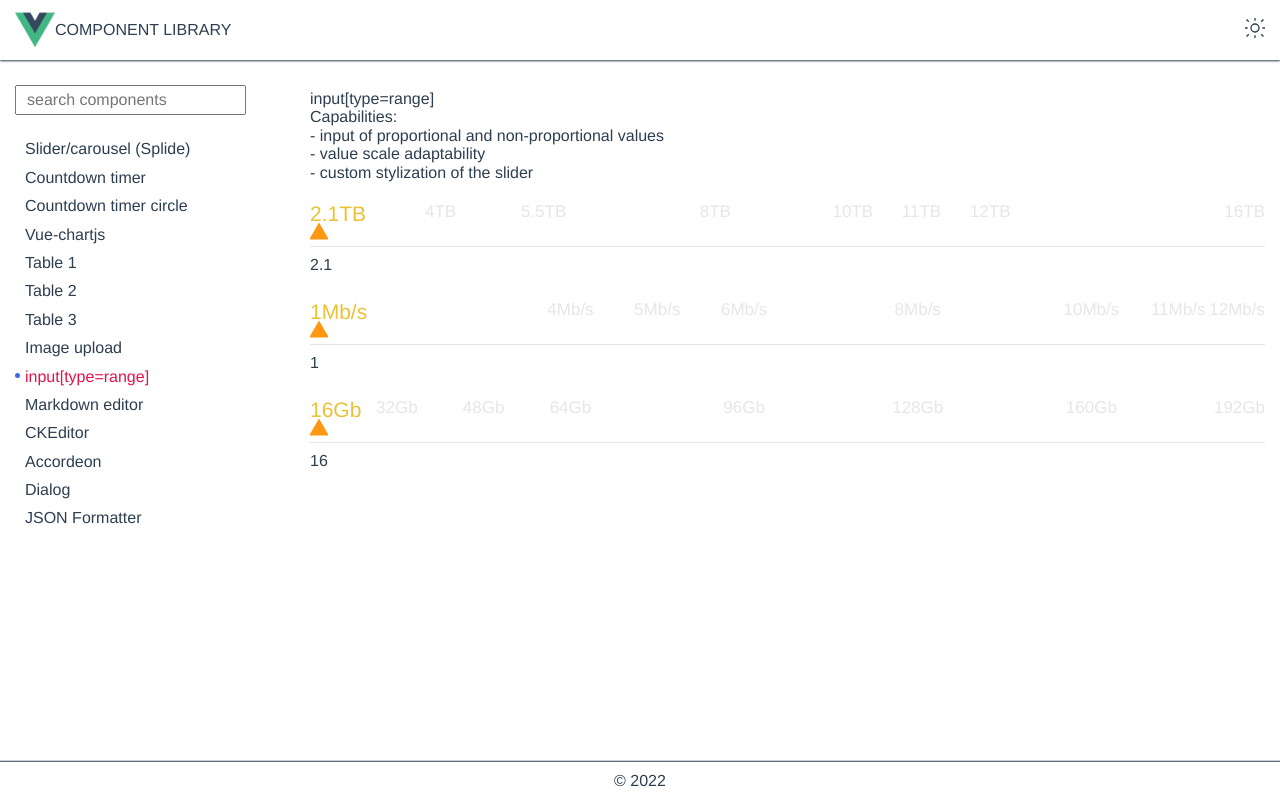
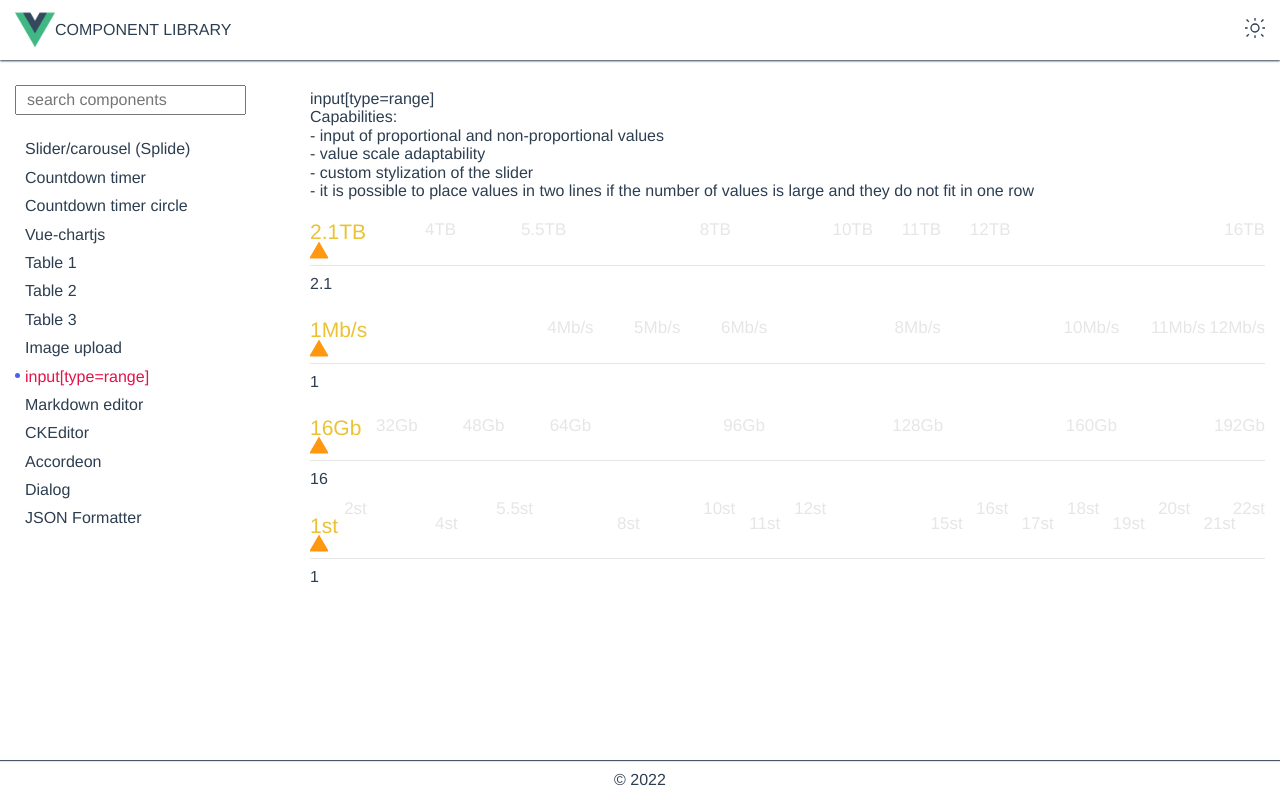
Before and after one commit to StadnikAndrey/component-library, a Vue app: page /input-type-range in a window 1280 px wide. Built offline with nearby package versions, Linux system fonts and the light colour scheme.

Commit message:
input[type=range]: values in two lines

```diff
--- a/src/components/InputTypeRange.vue
+++ b/src/components/InputTypeRange.vue
@@ -1,14 +1,15 @@
 <template>
   <div class="range">
-     <div class="range__list">
+    <div class="range__list">
       <span
         v-for="item of datalist.options"
         :key="item.value"
         class="range__opt"
         :class="item.activClass"
-        :style="`--w: ${item.value}; --total: ${datalist.total}; --start: ${datalist.start}`"
+        :style="`--w: ${item.value}; --total: ${datalist.total}; --start: ${datalist.start}; --t: ${datalist.top}`"
         @click="setValueInput($event, item.value)"
-      >{{item.value + datalist.unit}}</span>
+        >{{ item.value + datalist.unit }}</span
+      >
     </div>
     <input
       class="range__input"
@@ -20,13 +21,13 @@
       @input="changeValueRange($event)"
     />
   </div>
-  <div class="range__res">{{res}}</div>
+  <div class="range__res">{{ res }}</div>
 </template>
 
 <script>
 import { ref } from "vue";
 export default {
-  props: ["values", "unit"],
+  props: ["values", "unit", "top"],
   setup(props) {
     let datalist = ref({});
     datalist.value = {
@@ -34,6 +35,7 @@ export default {
       total: 0,
       start: 0,
       options: [],
+      top: 0,
     };
     let input = ref({});
     input.value = {
@@ -42,6 +44,7 @@ export default {
       max: 0,
     };
     datalist.value.unit = props.unit;
+    datalist.value.top = props.top != undefined ? props.top : 0;
     datalist.value.options = [];
     let valueOptions = Array.from(new Set(props.values));
     valueOptions.sort((a, b) => {
@@ -66,7 +69,7 @@ export default {
     return { datalist, input, res };
   },
   methods: {
-     changeValueRange(e) {
+    changeValueRange(e) {
       let values = Array.from(this.datalist.options).map((o) => o.value);
 
       let prevValue = Number(this.input.value);
@@ -214,6 +217,9 @@ export default {
     &:last-child {
       transform: translateX(-100%);
     }
+    &:nth-child(even) {
+      top: var(--t);
+    }
     color: #e6e6e6;
     font-size: 17px;
     &:hover {
--- a/src/views/InputTypeRangeView.vue
+++ b/src/views/InputTypeRangeView.vue
@@ -5,6 +5,7 @@
     <li>- input of proportional and non-proportional values</li>
     <li>- value scale adaptability</li>
     <li>- custom stylization of the slider</li>
+    <li>- it is possible to place values in two lines if the number of values is large and they do not fit in one row</li>
   </ul>
   <div class="range-page__content">
     <div class="range-page__content-item">
@@ -15,6 +16,9 @@
     </div>
     <div class="range-page__content-item">
       <inputTypeRange :values="inp3.values" :unit="inp3.unit"></inputTypeRange>
+    </div>
+     <div class="range-page__content-item">
+      <inputTypeRange :values="inp4.values" :unit="inp4.unit" :top="inp4.top"></inputTypeRange>
     </div>
   </div>
 </template>
@@ -31,7 +35,7 @@ export default {
     return {
       inp1: {
         values: [16, 2.1, 4, 5.5, 8, 10, 11, 12],
-        unit: "TB",
+        unit: "TB"
       },
       inp2: {
         values: [6, 1, 4, 5, 8, 10, 11, 12],
@@ -40,6 +44,11 @@ export default {
       inp3: {
         values: [16, 32, 48, 64, 96, 128, 160, 192],
         unit: "Gb",
+      },
+      inp4: {
+        values: [1, 2, 4, 5.5, 8, 10, 11, 12, 15, 16, 17, 18, 19, 20, 21, 22],
+        unit: "st",
+        top: "-15px"
       },
     };
   },
```
